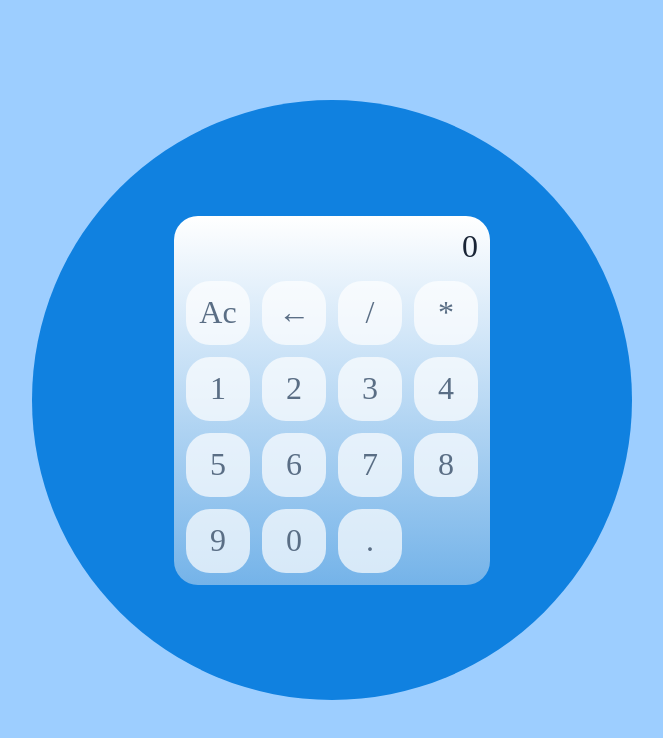
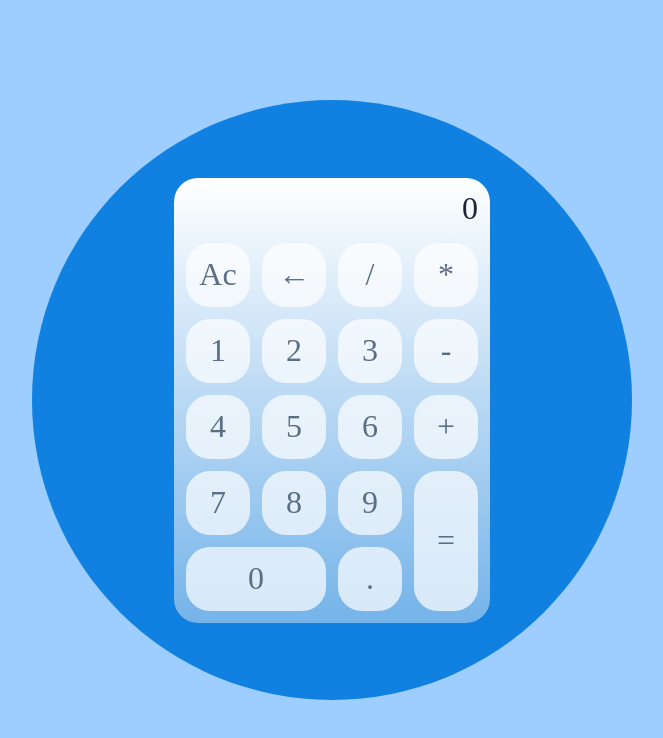
Before and after one commit to Leccon1/Calculator, a React (Vite) app: page / in a window 1280 px wide. Shown: the top 738 px of the page, without its empty margins (308-971 px from the left). Built offline with nearby package versions, Linux system fonts and the light colour scheme.

Commit message:
feat(Calculator): group number and helper buttons into block layout

```diff
--- a/src/App.jsx
+++ b/src/App.jsx
@@ -14,6 +14,7 @@ function App() {
 						<button className={styles.button}>/</button>
 						<button className={styles.button}>*</button>
 					</div>
+					<div className={styles.block}>
 						<div className={`${styles.buttonNumbers} ${styles.container}`}>
 							<button className={styles.button}>1</button>
 							<button className={styles.button}>2</button>
@@ -27,6 +28,12 @@ function App() {
 							<button className={styles.button}>0</button>
 							<button className={styles.button}>.</button>
 						</div>
+						<div className={`${styles.buttonHelpers} ${styles.container}`}>
+							<button className={styles.button}>-</button>
+							<button className={styles.button}>+</button>
+							<button className={styles.button}>=</button>
+						</div>
+					</div>
 				</div>
 			</div>
 		</div>
```
Lines whose indentation alone changed are shown as unchanged.
